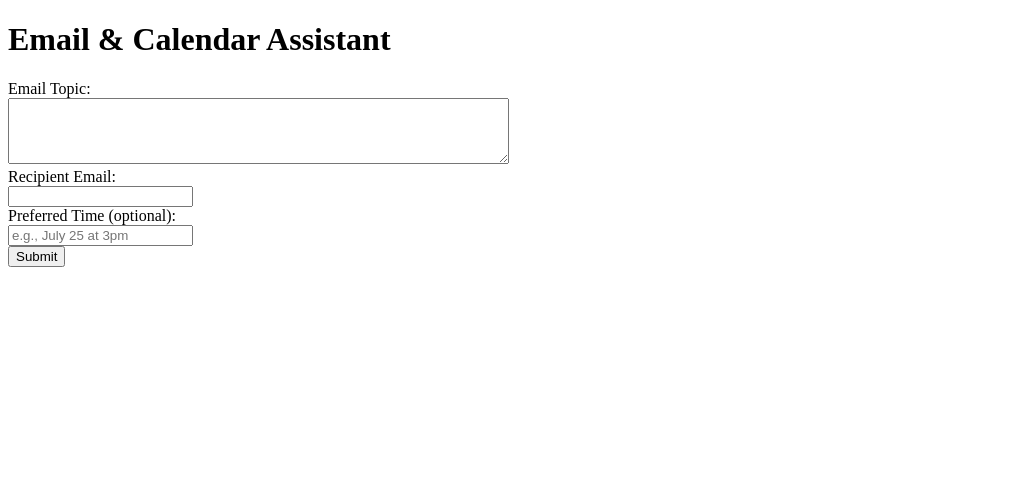
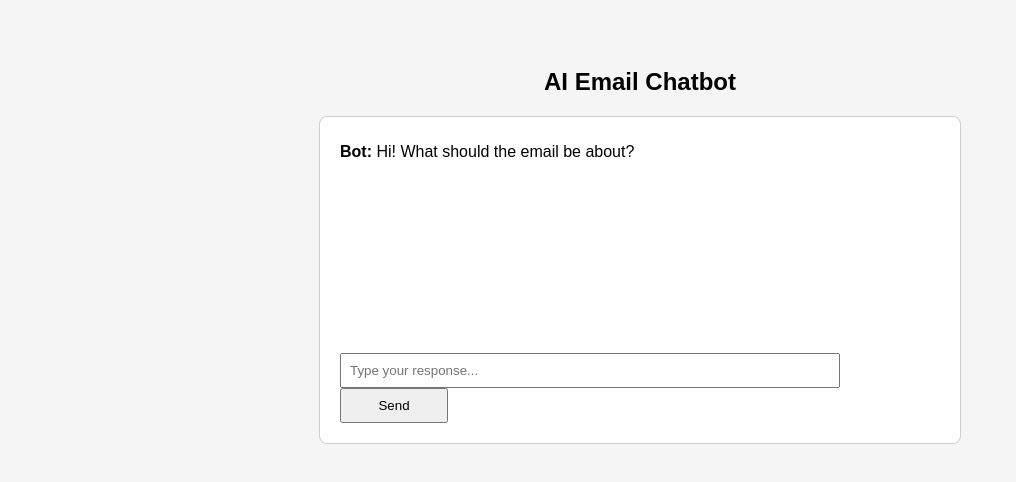
Before and after one commit to juliettagarcia1/juliettagarcia1.github.io, a plain HTML site: page index.html in a window 1280 px wide. Shown: the whole page, without its empty margins (0-1016 px from the left). Drawn offline with Linux system fonts and the light colour scheme.

Commit message:
Update index.html

```diff
--- a/index.html
+++ b/index.html
@@ -1,42 +1,110 @@
 <!DOCTYPE html>
 <html>
   <head>
-    <title>My AI Chatbot</title>
+    <title>AI Email Chatbot</title>
+    <meta charset="UTF-8" />
+    <style>
+      body {
+        font-family: Arial, sans-serif;
+        padding: 40px;
+        background-color: #f5f5f5;
+      }
+      #chatBox {
+        max-width: 600px;
+        margin: auto;
+        padding: 20px;
+        background: white;
+        border: 1px solid #ccc;
+        border-radius: 8px;
+      }
+      #chatLog {
+        min-height: 200px;
+        margin-bottom: 10px;
+      }
+      .bot {
+        text-align: left;
+        margin: 6px 0;
+      }
+      .user {
+        text-align: right;
+        margin: 6px 0;
+      }
+      #chatInput {
+        width: 80%;
+        padding: 8px;
+      }
+      #sendBtn {
+        width: 18%;
+        padding: 8px;
+      }
+    </style>
   </head>
+
   <body>
-    <h1>Email & Calendar Assistant</h1>
-    <form id="chatForm">
-      <label>Email Topic:</label><br>
-      <textarea id="userPrompt" rows="4" cols="60"></textarea><br>
-
-      <label>Recipient Email:</label><br>
-      <input id="emailTo" type="email"><br>
-
-      <label>Preferred Time (optional):</label><br>
-      <input id="preferredTime" type="text" placeholder="e.g., July 25 at 3pm"><br>
-
-      <button type="submit">Submit</button>
-    </form>
-
-    <div id="responseArea"></div>
+    <h2 style="text-align:center;">AI Email Chatbot</h2>
+    <div id="chatBox">
+      <div id="chatLog"></div>
+      <input id="chatInput" type="text" placeholder="Type your response..." />
+      <button id="sendBtn" onclick="handleChat()">Send</button>
+    </div>
 
     <script>
-      const form = document.getElementById("chatForm");
-      form.onsubmit = async (e) => {
-        e.preventDefault();
-        const prompt = document.getElementById("userPrompt").value;
-        const email = document.getElementById("emailTo").value;
-        const time = document.getElementById("preferredTime").value;
+      let step = 0;
+      let emailTopic = "";
+      let recipientEmail = "";
 
-        const res = await fetch("https://eohvq9npo15bpwz.m.pipedream.net", {
-          method: "POST",
-          headers: { "Content-Type": "application/json" },
-          body: JSON.stringify({ prompt, email, time })
-        });
+      const chatLog = document.getElementById("chatLog");
+      const chatInput = document.getElementById("chatInput");
 
-        const data = await res.json();
-        document.getElementById("responseArea").innerText = data.response;
+      window.onload = () => {
+        appendBot("Hi! What should the email be about?");
       };
+
+      function appendBot(text) {
+        chatLog.innerHTML += `<p class="bot"><strong>Bot:</strong> ${text}</p>`;
+        chatLog.scrollTop = chatLog.scrollHeight;
+      }
+
+      function appendUser(text) {
+        chatLog.innerHTML += `<p class="user"><strong>You:</strong> ${text}</p>`;
+        chatLog.scrollTop = chatLog.scrollHeight;
+      }
+
+      async function handleChat() {
+        const userMessage = chatInput.value.trim();
+        if (!userMessage) return;
+
+        appendUser(userMessage);
+        chatInput.value = "";
+
+        if (step === 0) {
+          emailTopic = userMessage;
+          appendBot("Got it! Who should I send this email to?");
+          step++;
+        } else if (step === 1) {
+          recipientEmail = userMessage;
+          appendBot("Generating your email...");
+
+          const response = await fetch("https://YOUR_PIPEDREAM_WEBHOOK_URL", {
+            method: "POST",
+            headers: { "Content-Type": "application/json" },
+            body: JSON.stringify({ prompt: emailTopic, email: recipientEmail })
+          });
+
+          const data = await response.json();
+          appendBot("Here’s your email draft:");
+          appendBot(`<i>${data.response}</i>`);
+          appendBot("Would you like me to send it? (yes/no)");
+          step++;
+        } else if (step === 2) {
+          if (userMessage.toLowerCase().includes("yes")) {
+            appendBot("Email sent! ✅");
+          } else {
+            appendBot("Email not sent. Let me know if you'd like to change anything.");
+          }
+          step = 3;
+        }
+      }
     </script>
   </body>
 </html>
```
